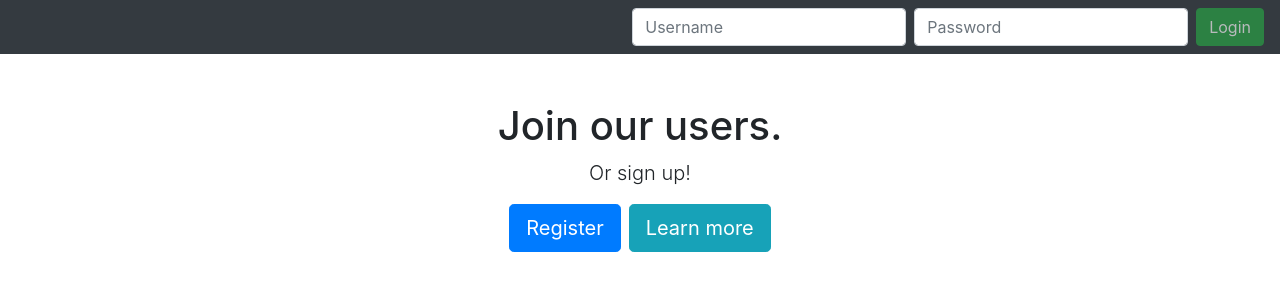
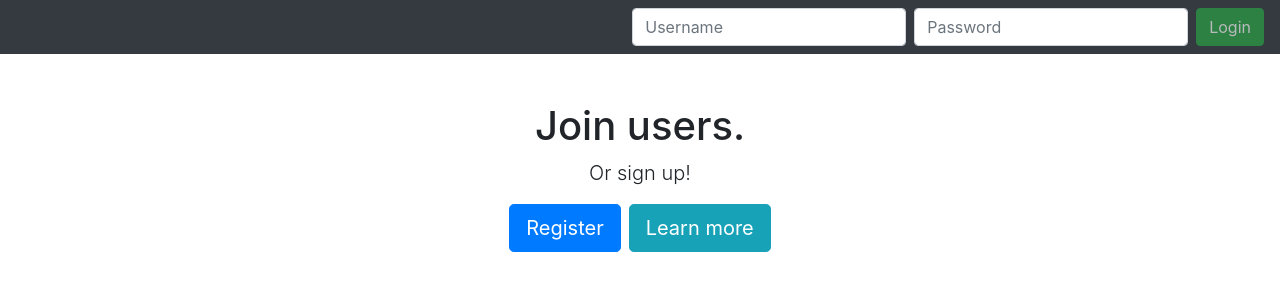
Before and after one commit to cembosaurus/User_Login_-_Angular, an Angular app in the folder SPA/: page / in a window 1280 px wide. Shown: the top 300 px of the page. Built offline with nearby package versions, Linux system fonts and the light colour scheme.

Commit message:
14022019

```diff
--- a/SPA/src/app/home/home.component.html
+++ b/SPA/src/app/home/home.component.html
@@ -1,7 +1,7 @@
 <div class="container mt-5">
 
   <div *ngIf="!registerMode" style="text-align: center">
-    <h1>Join our users.</h1>
+    <h1>Join users.</h1>
     <p class="lead">Or sign up!</p>
     <div class="text-center">
       <button class="btn btn-primary btn-lg mr-2" (click)="registerToggle()">Register</button>
```
